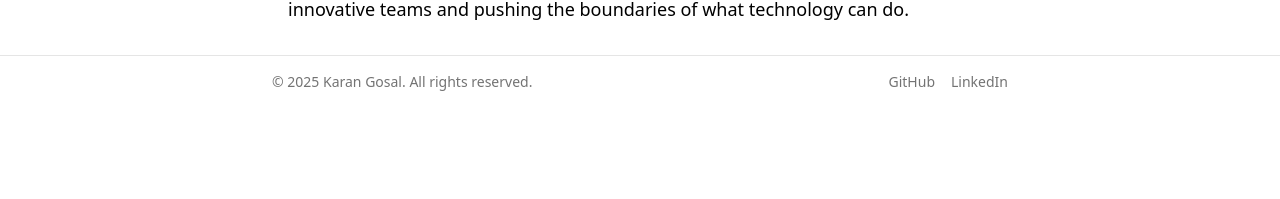
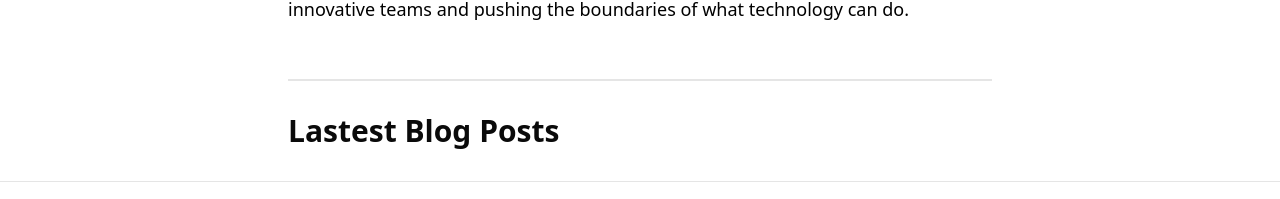
Before and after one commit to kgosal03/Personal-Portfolio-Karan-Gosal, a Next.js app: page / in a window 1280 px wide. Shown: the part 742-941 px from the top of the page. Before the commit the page ends 850 px from the top, so only its background shows below. Built offline with nearby package versions, Linux system fonts and the light colour scheme.

Commit message:
add divider

```diff
--- a/src/app/page.tsx
+++ b/src/app/page.tsx
@@ -68,7 +68,15 @@ export default function Home() {
           my career by working with innovative teams and pushing the boundaries
           of what technology can do.
         </p>
+        {/* Divider */}
+        <div className="my-8 w-full border-t-2"></div>
+
+        {/* Heading Blog Posts */}
+        <h1 className="text-xl sm:text-3xl font-bold">
+          Lastest Blog Posts
+        </h1>
       </div>
+
     </main>
   )
 }
```
